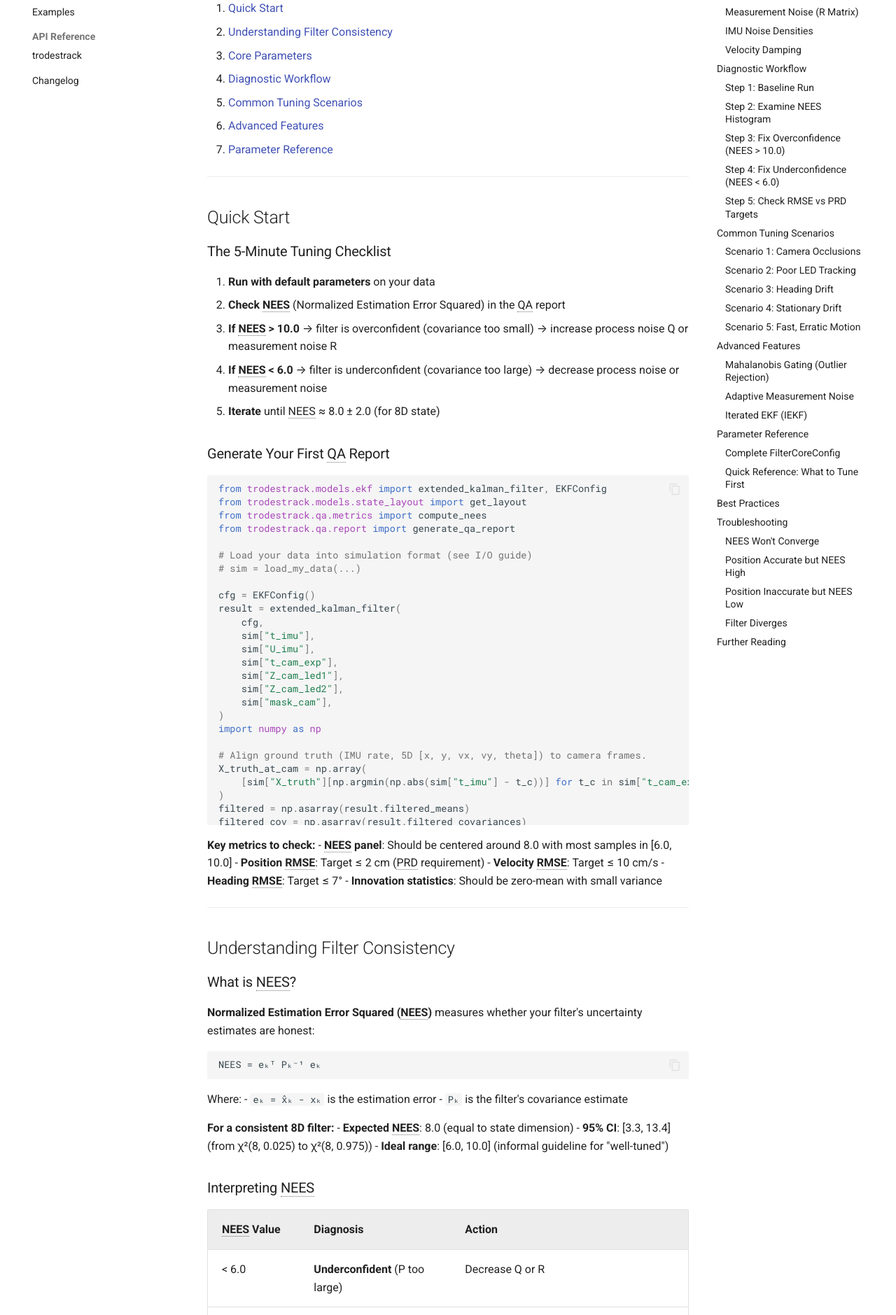
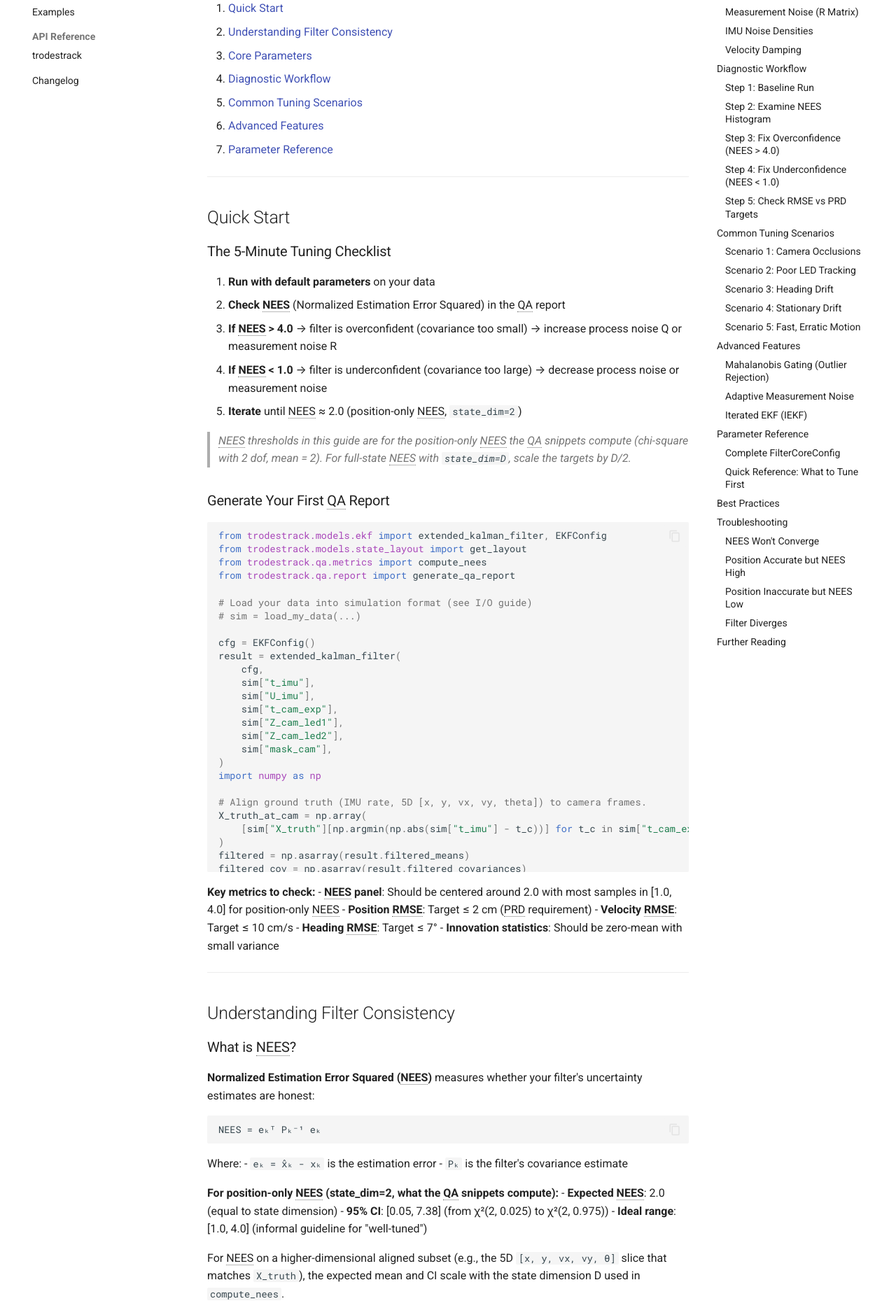
Before and after one commit to edeno/trodestrack, an MkDocs documentation site: the page built from docs/TUNING.md, in a window 1280 px wide. Shown: the part 390-2269 px from the top of the page at 70% size. Built offline with MkDocs 1.6.1 and Material for MkDocs 9.7.7, drawn with Linux system fonts in a browser that asks for light colours; comment, search, counter and statistics services are not loaded; some of the changed text lies outside the part shown.

Commit message:
Use layout-aware indexing in QA snippets and align NEES thresholds
P1 (heading column): EKFConfig() defaults to state_mode="2d_cam_3d_imu"
(10D layout with vz at column 4 and heading at column 5), not "2d_full"
(8D, heading at column 4). The previous QA snippets in README, TUNING,
quickstart, and python-api hardcoded filtered[:, 4] for headings_est,
which silently extracts vz on the actual default. Replace with
layout-aware indexing: pos_idx=list(layout.pos_idx), vel_idx_2d=
list(layout.vel_idx)[:2] (since X_truth has only vx,vy), and
heading_col=int(layout.heading_idx). Verified with default
EKFConfig(): heading_col=5 and heading values are in [-pi, pi] rad,
not the vz range. The same pattern works for "2d_full" too.

P2 (NEES thresholds): The QA snippets compute position-only NEES
(state_dim=2, chi-square mean=2), but TUNING.md still framed the
"well-tuned" range around target=8 with [6, 10] thresholds. That
mismatch would systematically drive users to tune a 2D consistency
statistic toward an 8D target. Update Quick Start, NEES table,
"Why NEES Matters", Step 3/4/5 thresholds, Quick Reference table,
Scenario 5 symptom, and the NEES Inconsistency table in
TROUBLESHOOTING.md to use position-only thresholds: target ~ 2.0,
ideal range [1, 4], underconfident < 1, overconfident > 4. Also fix
the user-guide parameter search to minimize abs(mean - 2.0). Add a
note explaining the relationship for users who switch to a
higher-dimensional NEES.

Verified: uv run mkdocs build --strict passes; functional script
generates a valid QA PDF with sensible heading values (not vz).

Co-Authored-By: Claude Opus 4.7 (1M context) <noreply@anthropic.com>

````diff
--- a/docs/TUNING.md
+++ b/docs/TUNING.md
@@ -24,9 +24,13 @@ This guide helps you tune Extended Kalman Filter (EKF) and Unscented Kalman Filt
 
 1. **Run with default parameters** on your data
 2. **Check NEES** (Normalized Estimation Error Squared) in the QA report
-3. **If NEES > 10.0** → filter is overconfident (covariance too small) → increase process noise Q or measurement noise R
-4. **If NEES < 6.0** → filter is underconfident (covariance too large) → decrease process noise or measurement noise
-5. **Iterate** until NEES ≈ 8.0 ± 2.0 (for 8D state)
+3. **If NEES > 4.0** → filter is overconfident (covariance too small) → increase process noise Q or measurement noise R
+4. **If NEES < 1.0** → filter is underconfident (covariance too large) → decrease process noise or measurement noise
+5. **Iterate** until NEES ≈ 2.0 (position-only NEES, ``state_dim=2``)
+
+> *NEES thresholds in this guide are for the position-only NEES the QA snippets
+> compute (chi-square with 2 dof, mean = 2). For full-state NEES with
+> ``state_dim=D``, scale the targets by D/2.*
 
 ### Generate Your First QA Report
 
@@ -58,28 +62,32 @@ X_truth_at_cam = np.array(
 filtered = np.asarray(result.filtered_means)
 filtered_cov = np.asarray(result.filtered_covariances)
 
-# Assumes default 2d_full layout (first 5 state columns align with X_truth).
+pos_idx = list(layout.pos_idx)
+vel_idx_2d = list(layout.vel_idx)[:2]  # X_truth has only vx, vy
+heading_col = int(layout.heading_idx)
+
+# Position-only NEES (state_dim=2): expected mean ~ 2 for a consistent filter.
 nees = compute_nees(
     states_true=X_truth_at_cam[:, :2],
-    states_est=filtered[:, :2],
-    covariances_est=filtered_cov[:, :2, :2],
+    states_est=filtered[:, pos_idx],
+    covariances_est=filtered_cov[np.ix_(np.arange(filtered.shape[0]), pos_idx, pos_idx)],
 )
 generate_qa_report(
     pdf_path="tuning_report.pdf",
     t=sim["t_cam_exp"],
     positions_true=X_truth_at_cam[:, :2],
-    positions_est=filtered[:, :2],
+    positions_est=filtered[:, pos_idx],
     velocities_true=X_truth_at_cam[:, 2:4],
-    velocities_est=filtered[:, 2:4],
+    velocities_est=filtered[:, vel_idx_2d],
     headings_true=X_truth_at_cam[:, 4],
-    headings_est=filtered[:, 4],
+    headings_est=filtered[:, heading_col],
     nees=nees,
     state_dim=2,
 )
 ```
 
 **Key metrics to check:**
-- **NEES panel**: Should be centered around 8.0 with most samples in [6.0, 10.0]
+- **NEES panel**: Should be centered around 2.0 with most samples in [1.0, 4.0] for position-only NEES
 - **Position RMSE**: Target ≤ 2 cm (PRD requirement)
 - **Velocity RMSE**: Target ≤ 10 cm/s
 - **Heading RMSE**: Target ≤ 7°
@@ -101,27 +109,31 @@ Where:
 - `eₖ = x̂ₖ - xₖ` is the estimation error
 - `Pₖ` is the filter's covariance estimate
 
-**For a consistent 8D filter:**
-- **Expected NEES**: 8.0 (equal to state dimension)
-- **95% CI**: [3.3, 13.4] (from χ²(8, 0.025) to χ²(8, 0.975))
-- **Ideal range**: [6.0, 10.0] (informal guideline for "well-tuned")
+**For position-only NEES (state_dim=2, what the QA snippets compute):**
+- **Expected NEES**: 2.0 (equal to state dimension)
+- **95% CI**: [0.05, 7.38] (from χ²(2, 0.025) to χ²(2, 0.975))
+- **Ideal range**: [1.0, 4.0] (informal guideline for "well-tuned")
+
+For NEES on a higher-dimensional aligned subset (e.g., the 5D `[x, y, vx, vy, θ]`
+slice that matches `X_truth`), the expected mean and CI scale with the state
+dimension D used in `compute_nees`.
 
 ### Interpreting NEES
 
-| NEES Value | Diagnosis | Action |
-|------------|-----------|--------|
-| < 6.0 | **Underconfident** (P too large) | Decrease Q or R |
-| 6.0 - 10.0 | **Well-tuned** ✓ | No action needed |
-| > 10.0 | **Overconfident** (P too small) | Increase Q (process noise) or R (measurement noise) |
+| NEES Value (state_dim=2) | Diagnosis | Action |
+|--------------------------|-----------|--------|
+| < 1.0 | **Underconfident** (P too large) | Decrease Q or R |
+| 1.0 - 4.0 | **Well-tuned** ✓ | No action needed |
+| > 4.0 | **Overconfident** (P too small) | Increase Q (process noise) or R (measurement noise) |
 | Highly variable | **Inconsistent** | Check for outliers, tune gating |
 
 ### Why NEES Matters
 
-- **NEES ≈ 8.0** → filter covariance matches actual error
-- **NEES < 6.0** → covariance too large → filter underutilizes measurements
-- **NEES > 10.0** → covariance too small → smoother may overshoot and propagate errors
+- **NEES ≈ 2.0** → filter covariance matches actual error (position-only NEES)
+- **NEES < 1.0** → covariance too large → filter underutilizes measurements
+- **NEES > 4.0** → covariance too small → smoother may overshoot and propagate errors
 
-**Pro Tip:** Slightly underconfident (NEES ≈ 5-7) is safer than overconfident for real data.
+**Pro Tip:** Slightly underconfident (NEES ≈ 1.5-2.0) is safer than overconfident for real data.
 
 ---
 
@@ -151,8 +163,8 @@ class FilterCoreConfig:
 ```
 
 **When to adjust:**
-- **Increase Q** if NEES > 10.0 (filter too confident; covariance too small)
-- **Decrease Q** if NEES < 6.0 (filter too uncertain; covariance too large)
+- **Increase Q** if NEES > 4.0 (filter too confident; covariance too small)
+- **Decrease Q** if NEES < 1.0 (filter too uncertain; covariance too large)
 - **Increase `process_noise_vel`** if velocity estimates lag true motion
 - **Increase `process_noise_gyro_bias`** if heading drifts during rotation
 
@@ -230,11 +242,11 @@ uv run python examples/08_qa_report_generation.py
 
 Open `tuning_report.pdf` and check the **NEES histogram** panel:
 
-- **Most samples in [6.0, 10.0]?** → Well-tuned ✓
-- **Peak > 10.0?** → Overconfident → Go to Step 3
-- **Peak < 6.0?** → Underconfident → Go to Step 4
+- **Most samples in [1.0, 4.0]?** → Well-tuned ✓
+- **Peak > 4.0?** → Overconfident → Go to Step 3
+- **Peak < 1.0?** → Underconfident → Go to Step 4
 
-### Step 3: Fix Overconfidence (NEES > 10.0)
+### Step 3: Fix Overconfidence (NEES > 4.0)
 
 **Problem:** Filter covariance is too small.
 
@@ -258,9 +270,9 @@ Open `tuning_report.pdf` and check the **NEES histogram** panel:
    )
    ```
 
-**Re-run and check NEES.** Repeat until NEES ≈ 8.0.
+**Re-run and check NEES.** Repeat until NEES ≈ 2.0.
 
-### Step 4: Fix Underconfidence (NEES < 6.0)
+### Step 4: Fix Underconfidence (NEES < 1.0)
 
 **Problem:** Filter covariance is too large.
 
@@ -284,7 +296,7 @@ Open `tuning_report.pdf` and check the **NEES histogram** panel:
    )
    ```
 
-**Re-run and check NEES.** Repeat until NEES ≈ 8.0.
+**Re-run and check NEES.** Repeat until NEES ≈ 2.0.
 
 ### Step 5: Check RMSE vs PRD Targets
 
@@ -375,7 +387,7 @@ cfg = EKFConfig(
 
 ### Scenario 5: Fast, Erratic Motion
 
-**Symptom:** Filter lags behind true motion, velocity RMSE high, NEES > 10.0.
+**Symptom:** Filter lags behind true motion, velocity RMSE high, NEES > 4.0.
 
 **Solution:** Increase velocity process noise.
 
@@ -510,8 +522,8 @@ cfg = EKFConfig(
 
 | Issue | Parameter | Typical Change |
 |-------|-----------|----------------|
-| NEES > 10.0 | `process_noise_pos` | Increase 2-5× |
-| NEES < 6.0 | `process_noise_pos` | Decrease 2× |
+| NEES > 4.0 | `process_noise_pos` | Increase 2-5× |
+| NEES < 1.0 | `process_noise_pos` | Decrease 2× |
 | Velocity lag | `process_noise_vel` | Increase 2× |
 | Heading drift | `use_heading_measurement` | Set to `True` |
 | Stationary drift | `enable_zupt` | Set to `True` |
````
Also changed, not shown: README.md (+11 -8 lines), docs/TROUBLESHOOTING.md (+4 -4 lines), docs/examples/index.md (+3 -3 lines), docs/getting-started/python-api.md (+14 -7 lines), docs/getting-started/quickstart.md (+10 -6 lines), docs/user-guide/index.md (+4 -4 lines).
